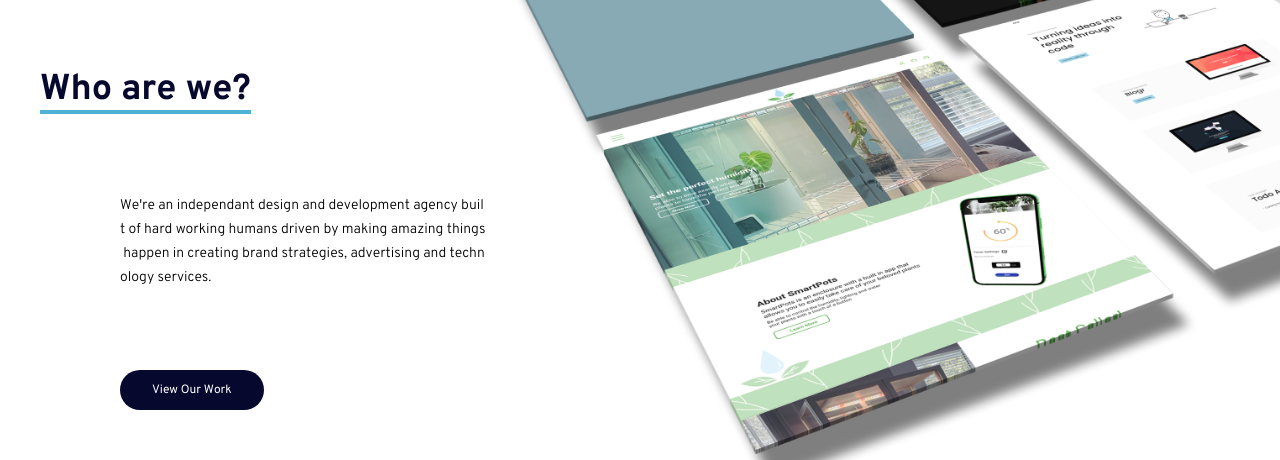
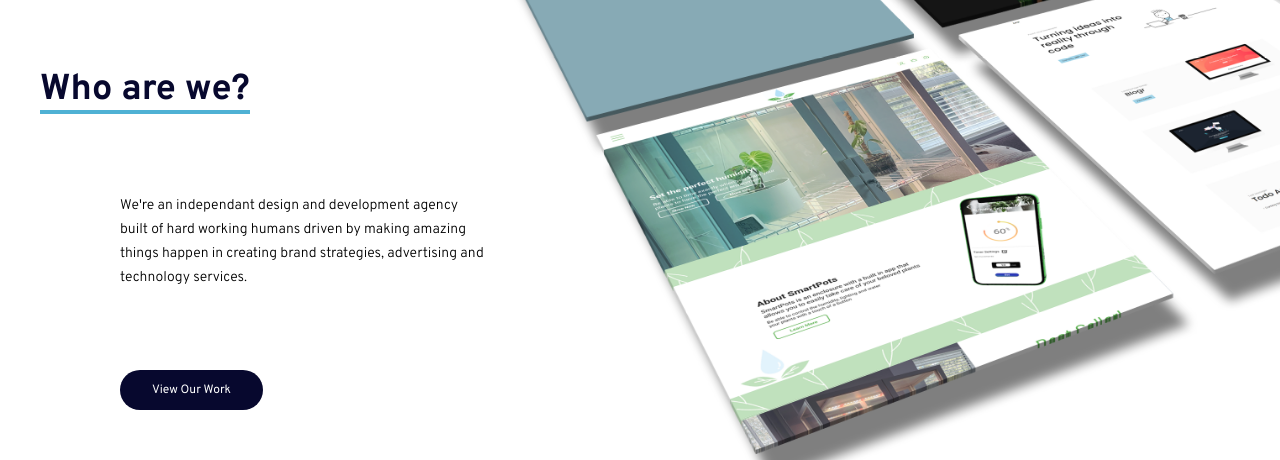
Before and after one commit to jessicamlee/CMJSH-agency, a React (Create React App) app: page / in a window 1280 px wide. Shown: the part 810-1270 px from the top of the page. Built offline with nearby package versions, Linux system fonts and the light colour scheme.

Commit message:
attempt to fix errors

```diff
--- a/src/layout/WhoAreWe.js
+++ b/src/layout/WhoAreWe.js
@@ -7,13 +7,13 @@ export default function Intro() {
       <Fade>
         <img className='absolute w-[21.5rem] -top-[17rem] right-0 left-0 mx-auto md:w-[42rem] md:-top-[29.3rem] lg:max-w-none lg:w-[84rem] lg:-top-[27.5rem] lg:-right-[63rem] xl:w-[86rem] xl:-top-[27rem] xl:-right-[58rem]' src='assets/images/cmjshfull.png' alt='our work'></img>
       </Fade>
+      <Fade cascade>
         <div className='flex flex-col gap-20 max-w-md mx-auto lg:mx-0'>
-          <Fade cascade>
-            <h2 className='text-4xl text-darkBlue font-bold border-b-4 w-fit border-lightBlue'>Who are we?</h2>
-            <p className='text-sm font-light leading-6 md:pr-12 lg:pl-20 lg:pr-0'>We're an independant design and development agency built of hard working humans driven by making amazing things happen in creating brand strategies, advertising and technology services.</p>
-            <button className='btn-sm lg:ml-20'>View Our Work</button>
-          </Fade>
+          <h2 className='text-4xl text-darkBlue font-bold border-b-4 w-fit border-lightBlue'>Who are we?</h2>
+          <p className='text-sm font-light leading-6 md:pr-12 lg:pl-20 lg:pr-0'>We're an independant design and development agency built of hard working humans driven by making amazing things happen in creating brand strategies, advertising and technology services.</p>
+          <button className='btn-sm lg:ml-20'>View Our Work</button>
         </div>
+      </Fade>
     </div>
   )
 }
```
Also changed, not shown: src/layout/Contact.js (indentation only).
